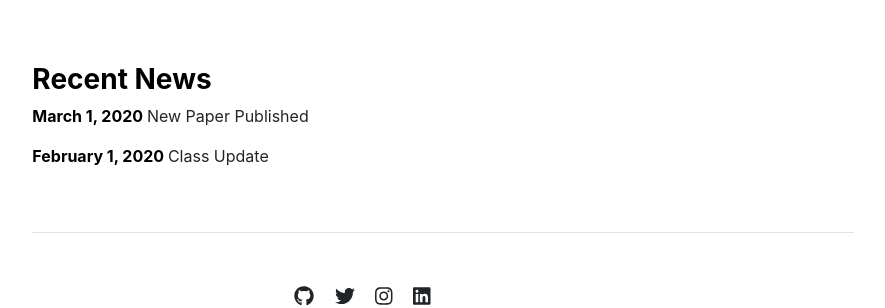
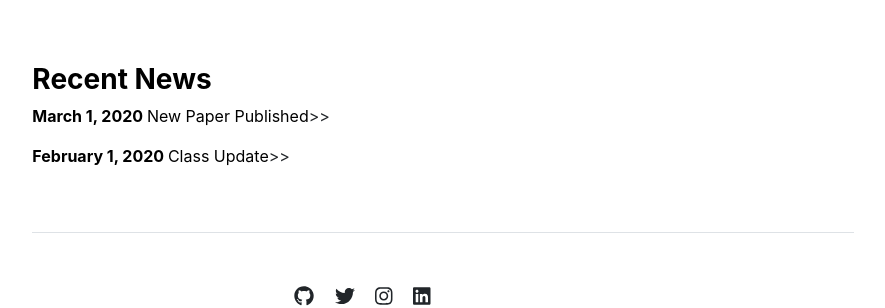
Before and after one commit to WeiSu-MAE/weisu-mae.github.io, a Jekyll site: the page built from index.md, in a window 1280 px wide. Shown: the part 683-991 px from the top of the page, without its empty margins (197-1082 px from the left). Built offline with Jekyll 4.4.1, drawn with Linux system fonts in a browser that asks for light colours.

Commit message:
Update news.html

```diff
--- a/_includes/news.html
+++ b/_includes/news.html
@@ -3,7 +3,7 @@
     {% if page.title == "Home" %}
       <h3 class="fw-bold">Recent News</h3>
       {% for post in site.posts limit: site.number_of_posts %}
-        <p><span class="fw-bold">{{ post.date | date: "%B %-d, %Y" }} </span><a class="text-decoration-none" href="{{ post.url }}">{{ post.title | escape }}</a></p>
+        <p><span class="fw-bold">{{ post.date | date: "%B %-d, %Y" }} </span>{{ post.title | escape }}<a href="{{ post.url }}">>></a></p>
       {% endfor %}
     {% else %}
       <h3 class="fw-bold">News</h3>
```
